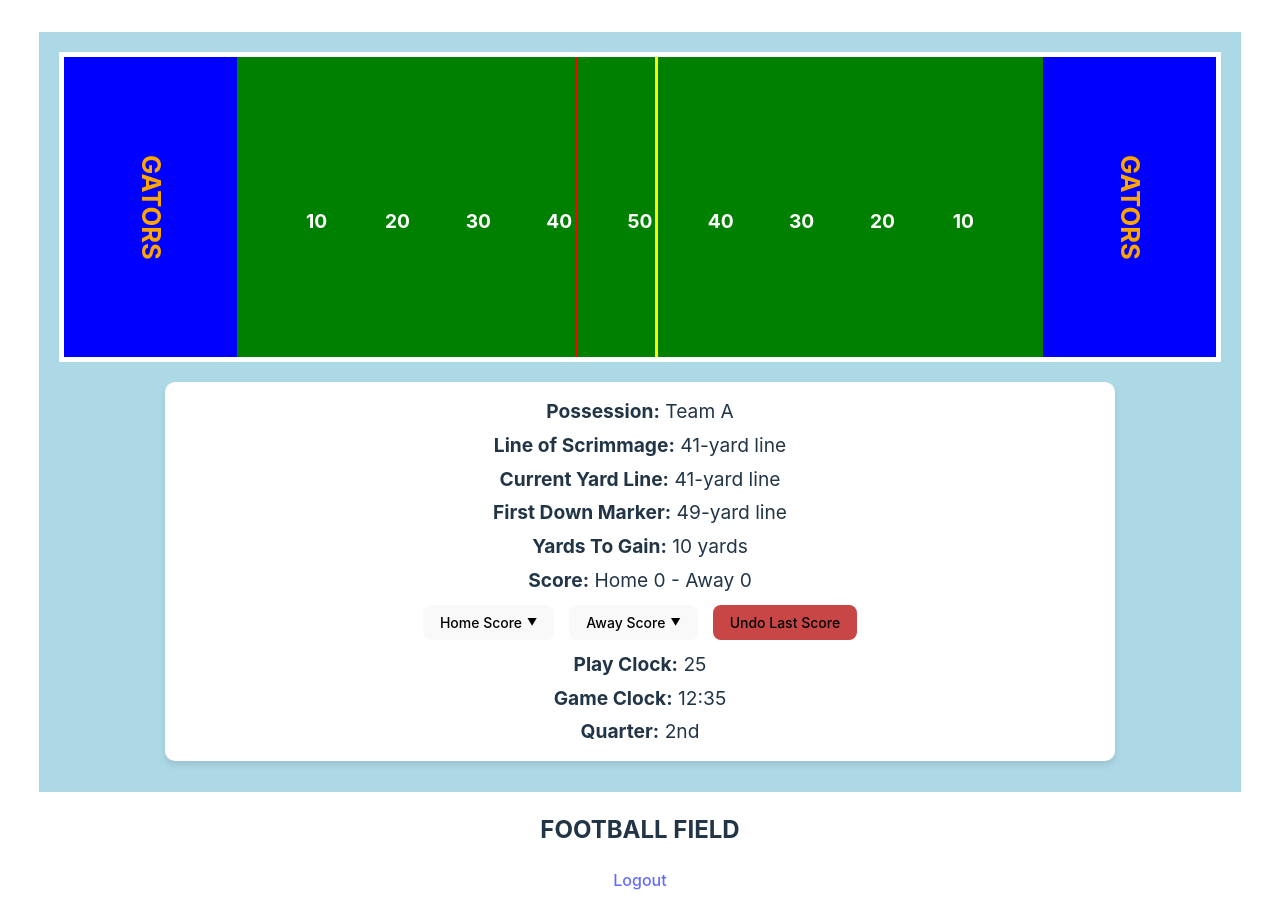
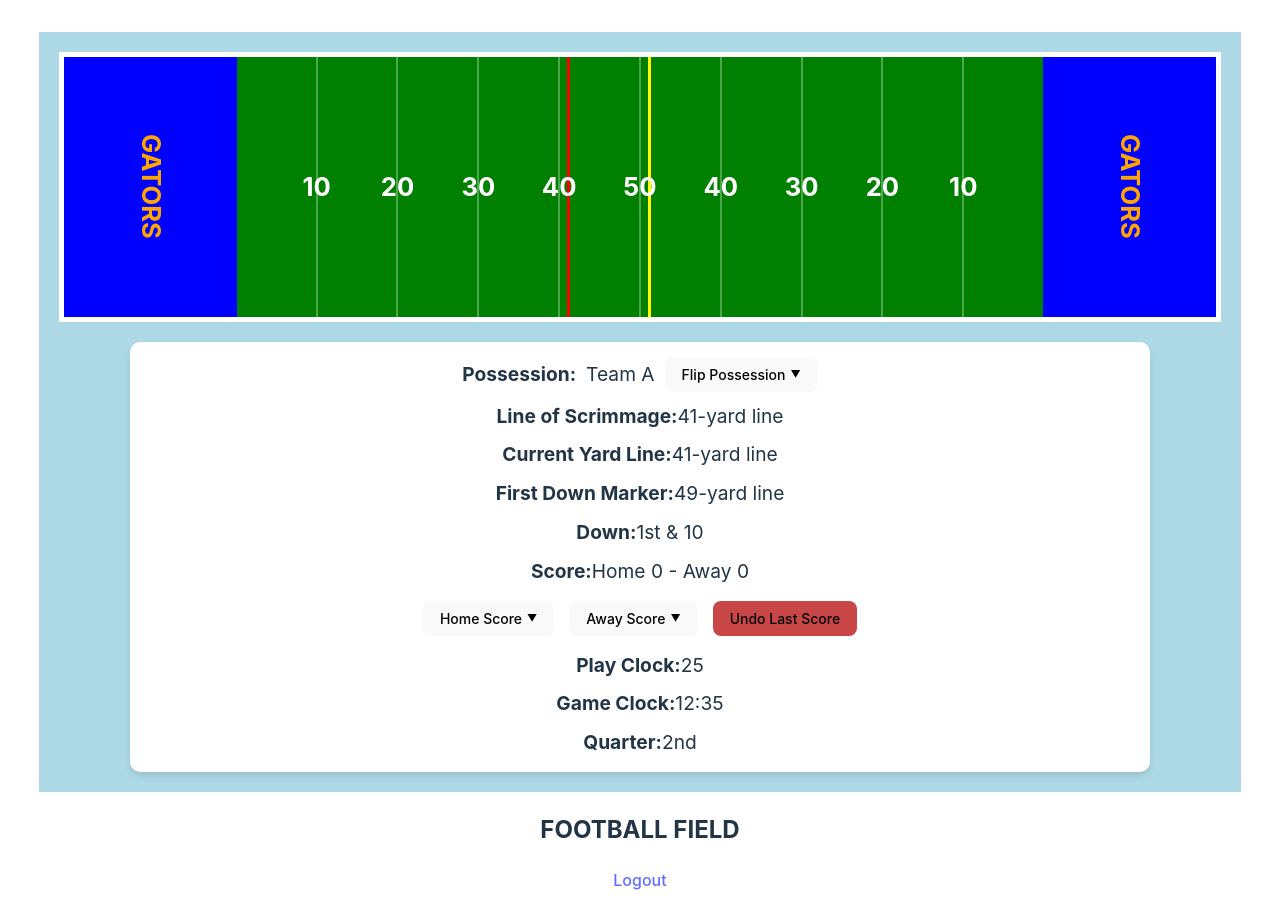
Before and after one commit to millerandrew1/GatorBall, a React (Vite) app in the folder react/: page /data in a window 1280 px wide. Built offline with nearby package versions, Linux system fonts and the light colour scheme.

Commit message:
User Interactivity

```diff
--- a/react/src/Data.css
+++ b/react/src/Data.css
@@ -1,3 +1,37 @@
+/* Container to stack yard lines vertically */
+.horizontal-yard-lines {
+  position: absolute;
+  width: 100%;
+  height: 100%;
+  display: flex;
+  flex-direction: row;
+  justify-content: space-evenly;
+  align-items: center;
+  pointer-events: none; /* So it doesn't block clicks */
+  z-index: 1;
+}
+
+/* Each vertical faded yard line */
+.horizontal-yard-line {
+  position: relative;
+  width: 2px;
+  height: 100%;
+  background-color: rgba(255, 255, 255, 0.3); /* Faded white */
+}
+
+/* Optional: Yard numbers inside play area (if desired) */
+.horizontal-yard-line .yard-number {
+  position: absolute;
+  top: 50%;
+  left: 50%;
+  transform: translate(-50%, -50%);
+  font-size: 2vw;
+  font-weight: bold;
+  color: white;
+  pointer-events: none;
+  z-index: 2;
+}
+
 .football-container {
   display: flex;
   flex-direction: column;
@@ -205,3 +239,39 @@
   font-size: 10px; /* Makes the arrow smaller */
   margin-left: 5px; /* Spaces it from the text */
 }
+
+/* New class to ensure Possession section and button are aligned horizontally */
+.possession-section {
+  display: flex;
+  align-items: center; /* Align the items vertically in the center */
+  gap: 10px; /* Space between the text and button */
+}
+
+/* Additional styling for the other sections */
+.info-section {
+  margin-bottom: 10px; /* Space between sections */
+}
+
+/* Ensure that the info-panel is centered */
+.info-panel {
+  display: flex;
+  flex-direction: column;
+  align-items: center; /* Center all sections horizontally */
+  width: 100%;
+}
+
+/* Keep the info-section class as it is to ensure space between each section */
+.info-section {
+  margin-bottom: 10px;
+  display: flex;
+  justify-content: center; /* Make sure the sections stay centered */
+}
+
+/* Adjust possession section specifically */
+.possession-section {
+  display: flex;
+  align-items: center;
+  gap: 10px;
+  justify-content: center; /* Center the contents of the possession section */
+  width: 100%; /* Ensure it's the same width as other sections */
+}
--- a/react/src/Data.jsx
+++ b/react/src/Data.jsx
@@ -4,7 +4,8 @@
 
 const Data = () => {
   const [distance, setDistance] = useState(0);
-  const [possession, setPossession] = useState("N/A");
+  const [down, setDown] = useState(1);
+  const [possession, setPossession] = useState("Team A");
   const [lineOfScrimmage, setLineOfScrimmage] = useState("N/A");
   const [currentYardLine, setCurrentYardLine] = useState("N/A");
   const [firstDownMarker, setFirstDownMarker] = useState("N/A");
@@ -18,6 +19,7 @@
     home: false,
     away: false,
   });
+  const [isFlipped, setIsFlipped] = useState(false);
 
   const homeDropdownRef = useRef(null);
   const awayDropdownRef = useRef(null);
@@ -25,7 +27,7 @@
   useEffect(() => {
     // Simulate dynamic updates (replace with actual data fetching)
     const interval = setInterval(() => {
-      const randomYards = Math.random() * 100;
+      const randomYards = Math.floor(Math.random() * 100);
       const currentYards =
         randomYards > 50
           ? 100 - Math.floor(randomYards)
@@ -40,18 +42,21 @@
           ? "TOUCHDOWN"
           : `${Math.floor(firstDownYards)}-yard line`;
 
+      const goal =
+        randomYards <= 40 || randomYards >= 50
+          ? Math.abs(firstDownYards - currentYards)
+          : 50 - currentYards + (50 - firstDownYards);
+
+      const goalCheck = outcome == "TOUCHDOWN" ? "Goal" : goal;
+      const finalGoal = down + "st & " + goalCheck;
       setDistance(randomYards);
       setLineOfScrimmage(`${Math.floor(currentYards)}-yard line`);
       setCurrentYardLine(`${Math.floor(currentYards)}-yard line`);
       setFirstDownMarker(outcome);
-      setYardsToGain("10 yards");
-      {
-        /*setScore("Home: 14 - Away: 7");*/
-      }
+      setYardsToGain(`${finalGoal}`);
       setPlayClock("25");
       setGameClock("12:35");
       setQuarter("2nd");
-      setPossession("Team A");
     }, 3000);
 
     return () => clearInterval(interval);
@@ -91,6 +96,13 @@
     }
   };
 
+  const flip = () => {
+    setIsFlipped((prev) => !prev);
+    setPossession((prev) => (prev === "Team A" ? "Team B" : "Team A"));
+  };
+
+  const incrementDown = () => {};
+
   useEffect(() => {
     const handleClickOutside = (event) => {
       if (
@@ -120,28 +132,30 @@
           {/* Play Area */}
           <div className="play-area">
             {/* Yard Lines */}
-            {/* Yard Lines */}
-            <div className="yard-lines">
-              {["10", "20", "30", "40", "50", "40", "30", "20", "10"].map(
-                (yard, i) => (
-                  <div key={i} className="yard-line-container">
-                    <div className="yard-line"></div>
-                    <div className="yard-marker">{yard}</div>
-                  </div>
-                )
-              )}
+            <div className="horizontal-yard-lines">
+              {[10, 20, 30, 40, 50, 40, 30, 20, 10].map((yard, index) => (
+                <div key={index} className="horizontal-yard-line">
+                  <span className="yard-number">{yard}</span>
+                </div>
+              ))}
             </div>
 
             {/* First Down Marker */}
             <div
               className="first-down-marker"
-              style={{ left: `${distance + 10}%` }}
+              style={{
+                left: isFlipped
+                  ? `${100 - (distance + 10)}%`
+                  : `${distance + 10}%`,
+              }}
             ></div>
 
             {/* Current Yard Marker */}
             <div
               className="current-yard-marker"
-              style={{ left: `${distance}%` }}
+              style={{
+                left: isFlipped ? `${100 - distance}%` : `${distance}%`,
+              }}
             ></div>
           </div>
 
@@ -151,8 +165,11 @@
 
         {/* Game Info */}
         <div className="info-panel">
-          <div className="info-section">
+          <div className="info-section possession-section">
             <strong>Possession:</strong> {possession}
+            <button className="scoreButton flipButton" onClick={flip}>
+              Flip Possession
+            </button>
           </div>
           <div className="info-section">
             <strong>Line of Scrimmage:</strong> {lineOfScrimmage}
@@ -164,7 +181,7 @@
             <strong>First Down Marker:</strong> {firstDownMarker}
           </div>
           <div className="info-section">
-            <strong>Yards To Gain:</strong> {yardsToGain}
+            <strong>Down:</strong> {yardsToGain}
           </div>
           <div className="info-section">
             <strong>Score:</strong> Home {score.home} - Away {score.away}
```
